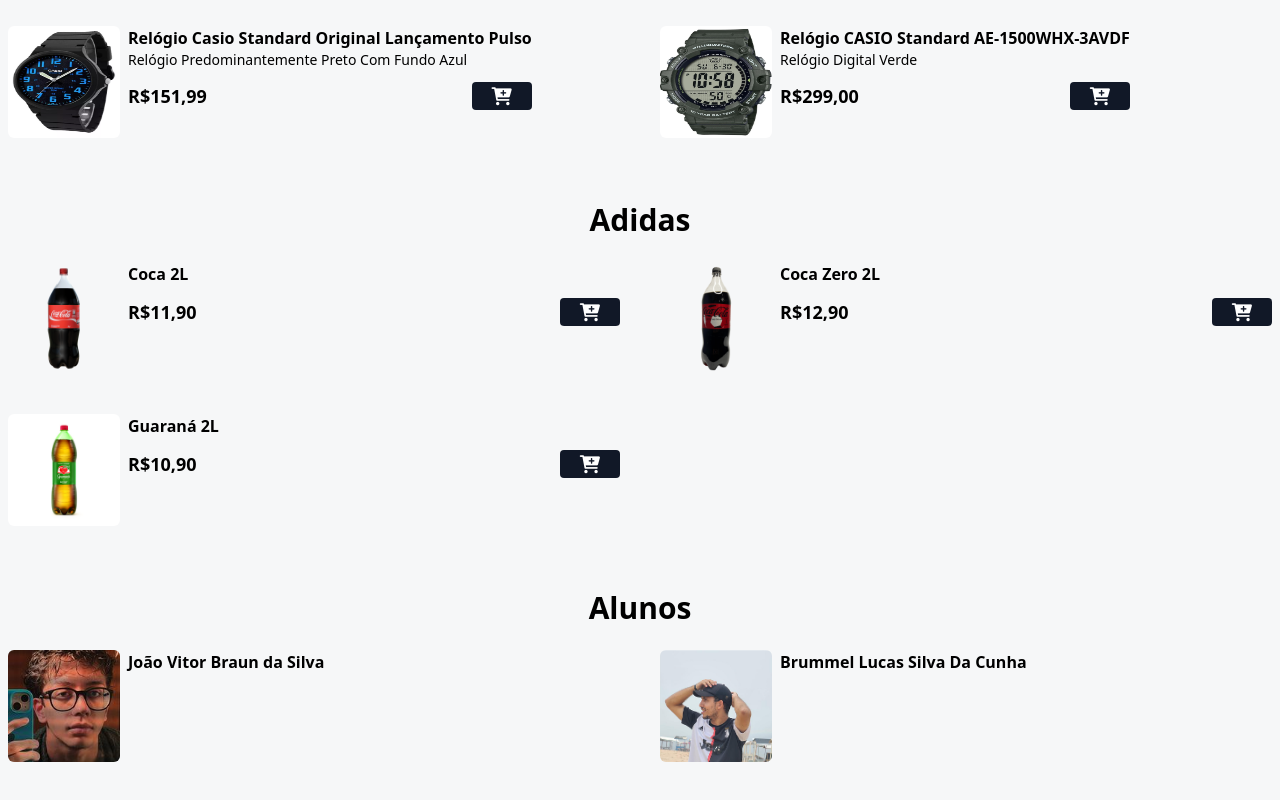
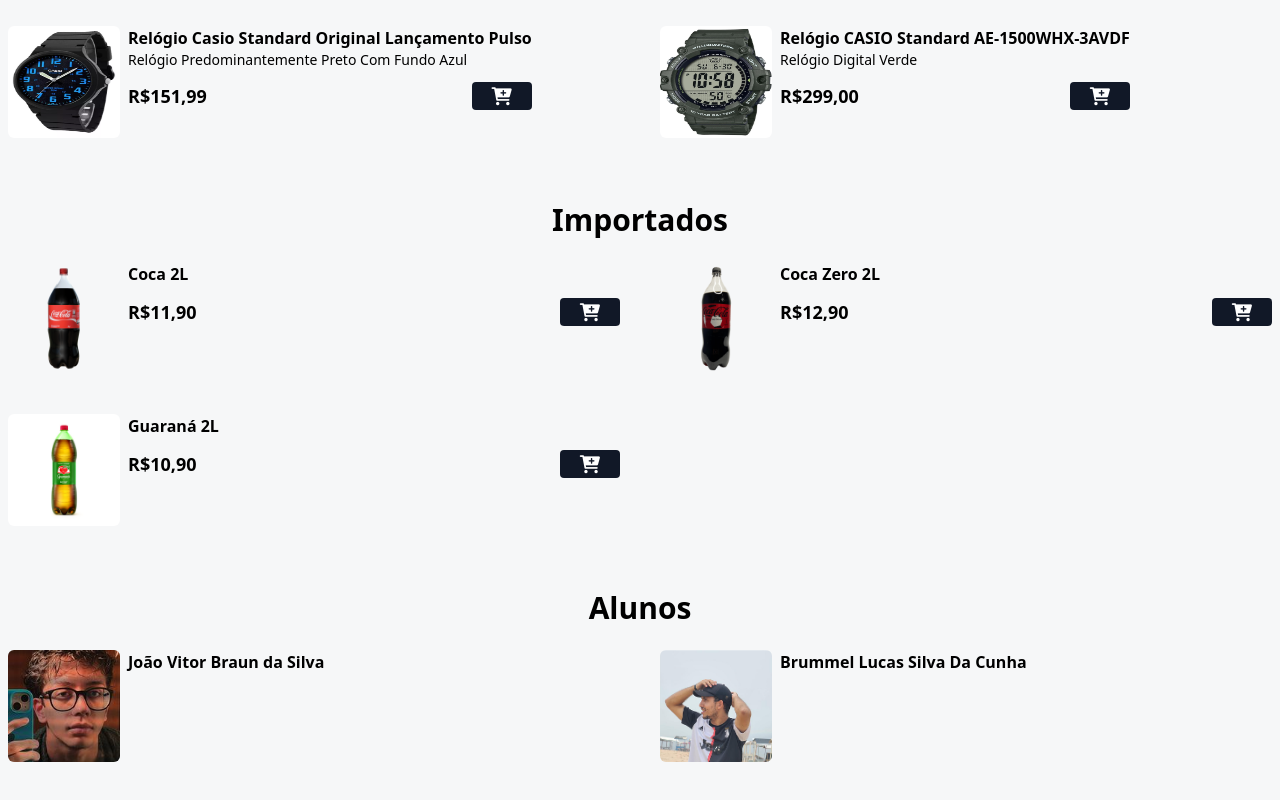
Before and after one commit to deritne/TempoElegante, a website: page index.html in a window 1280 px wide. Shown: the part 946-1746 px from the top of the page. Drawn offline with nearby package versions, Linux system fonts and the light colour scheme.

Commit message:
Update index.html

```diff
--- a/index.html
+++ b/index.html
@@ -95,7 +95,7 @@
         </div>
       </div>
       <!--FIM ITEM-->
-      <!-- teste do teste-->
+
 
       <!--PRODUTO ITEM-->
       <div class="flex gap-2">
@@ -215,7 +215,7 @@
 
     <div class="mx-auto max-w-7xl px-2 my-2">
       <h2 class="text-2x1 md:text-3xl font-bold text-center mt-9 mb-6">
-        Adidas
+        Importados
       </h2>
     </div>
     <!--GRID BEBIDAS-->
```
